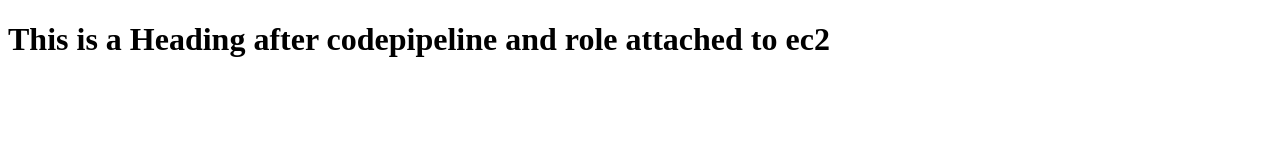
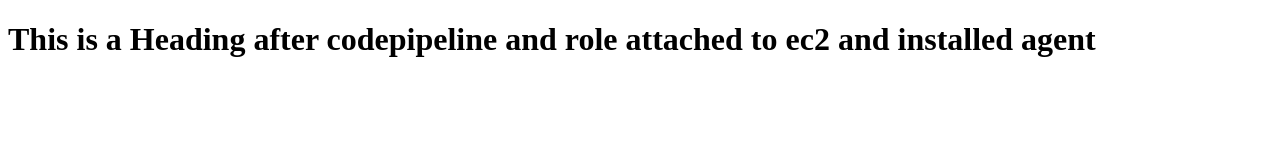
Before and after one commit to ahadkhan46/testrepo, a plain HTML site: page index.html in a window 1280 px wide. Drawn offline with Linux system fonts and the light colour scheme.

Commit message:
agent installed

```diff
--- a/index.html
+++ b/index.html
@@ -6,6 +6,6 @@
     <title>My Web Page</title>
 </head>
 <body>
-    <h1>This is a Heading after codepipeline and role attached to ec2</h1>
+    <h1>This is a Heading after codepipeline and role attached to ec2 and installed agent</h1>
 </body>
 </html>
```
